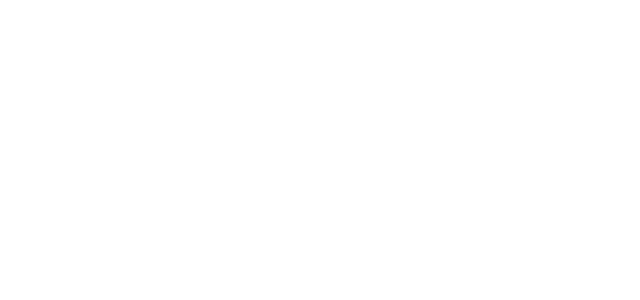
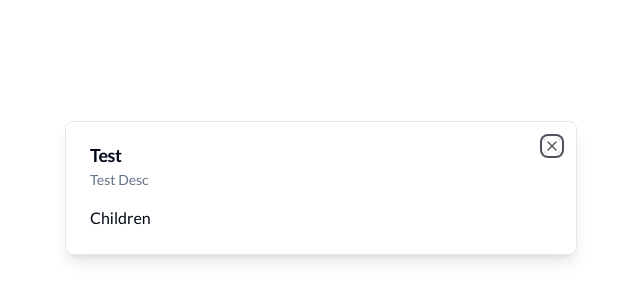
Before and after one commit to adenugbamichael/ecommerce-admin, a Next.js app: page / in a window 1280 px wide. Shown: the part 212-512 px from the top of the page, without its empty margins (319-959 px from the left). Built offline with nearby package versions, Linux system fonts and the light colour scheme.

Commit message:
install.. dependencies

```diff
--- a/app/(root)/page.tsx
+++ b/app/(root)/page.tsx
@@ -1,8 +1,13 @@
-import { Button } from "@/components/ui/button"
-import { UserButton } from "@clerk/nextjs"
+"use client"
+
+import { Modal } from "@/components/ui/modal"
 
 const SetupPage = () => {
-  return <UserButton afterSignOutUrl='/' />
+  return (
+    <Modal title='Test' description='Test Desc' isOpen onClose={() => {}}>
+      Children
+    </Modal>
+  )
 }
 
 export default SetupPage
--- /dev/null
+++ b/components/ui/dialog.tsx
@@ -0,0 +1,123 @@
+"use client"
+
+import * as React from "react"
+import * as DialogPrimitive from "@radix-ui/react-dialog"
+import { X } from "lucide-react"
+
+import { cn } from "@/lib/utils"
+
+const Dialog = DialogPrimitive.Root
+
+const DialogTrigger = DialogPrimitive.Trigger
+
+const DialogPortal = ({
+  className,
+  ...props
+}: DialogPrimitive.DialogPortalProps) => (
+  <DialogPrimitive.Portal className={cn(className)} {...props} />
+)
+DialogPortal.displayName = DialogPrimitive.Portal.displayName
+
+const DialogOverlay = React.forwardRef<
+  React.ElementRef<typeof DialogPrimitive.Overlay>,
+  React.ComponentPropsWithoutRef<typeof DialogPrimitive.Overlay>
+>(({ className, ...props }, ref) => (
+  <DialogPrimitive.Overlay
+    ref={ref}
+    className={cn(
+      "fixed inset-0 z-50 bg-background/80 backdrop-blur-sm data-[state=open]:animate-in data-[state=closed]:animate-out data-[state=closed]:fade-out-0 data-[state=open]:fade-in-0",
+      className
+    )}
+    {...props}
+  />
+))
+DialogOverlay.displayName = DialogPrimitive.Overlay.displayName
+
+const DialogContent = React.forwardRef<
+  React.ElementRef<typeof DialogPrimitive.Content>,
+  React.ComponentPropsWithoutRef<typeof DialogPrimitive.Content>
+>(({ className, children, ...props }, ref) => (
+  <DialogPortal>
+    <DialogOverlay />
+    <DialogPrimitive.Content
+      ref={ref}
+      className={cn(
+        "fixed left-[50%] top-[50%] z-50 grid w-full max-w-lg translate-x-[-50%] translate-y-[-50%] gap-4 border bg-background p-6 shadow-lg duration-200 data-[state=open]:animate-in data-[state=closed]:animate-out data-[state=closed]:fade-out-0 data-[state=open]:fade-in-0 data-[state=closed]:zoom-out-95 data-[state=open]:zoom-in-95 data-[state=closed]:slide-out-to-left-1/2 data-[state=closed]:slide-out-to-top-[48%] data-[state=open]:slide-in-from-left-1/2 data-[state=open]:slide-in-from-top-[48%] sm:rounded-lg md:w-full",
+        className
+      )}
+      {...props}
+    >
+      {children}
+      <DialogPrimitive.Close className="absolute right-4 top-4 rounded-sm opacity-70 ring-offset-background transition-opacity hover:opacity-100 focus:outline-none focus:ring-2 focus:ring-ring focus:ring-offset-2 disabled:pointer-events-none data-[state=open]:bg-accent data-[state=open]:text-muted-foreground">
+        <X className="h-4 w-4" />
+        <span className="sr-only">Close</span>
+      </DialogPrimitive.Close>
+    </DialogPrimitive.Content>
+  </DialogPortal>
+))
+DialogContent.displayName = DialogPrimitive.Content.displayName
+
+const DialogHeader = ({
+  className,
+  ...props
+}: React.HTMLAttributes<HTMLDivElement>) => (
+  <div
+    className={cn(
+      "flex flex-col space-y-1.5 text-center sm:text-left",
+      className
+    )}
+    {...props}
+  />
+)
+DialogHeader.displayName = "DialogHeader"
+
+const DialogFooter = ({
+  className,
+  ...props
+}: React.HTMLAttributes<HTMLDivElement>) => (
+  <div
+    className={cn(
+      "flex flex-col-reverse sm:flex-row sm:justify-end sm:space-x-2",
+      className
+    )}
+    {...props}
+  />
+)
+DialogFooter.displayName = "DialogFooter"
+
+const DialogTitle = React.forwardRef<
+  React.ElementRef<typeof DialogPrimitive.Title>,
+  React.ComponentPropsWithoutRef<typeof DialogPrimitive.Title>
+>(({ className, ...props }, ref) => (
+  <DialogPrimitive.Title
+    ref={ref}
+    className={cn(
+      "text-lg font-semibold leading-none tracking-tight",
+      className
+    )}
+    {...props}
+  />
+))
+DialogTitle.displayName = DialogPrimitive.Title.displayName
+
+const DialogDescription = React.forwardRef<
+  React.ElementRef<typeof DialogPrimitive.Description>,
+  React.ComponentPropsWithoutRef<typeof DialogPrimitive.Description>
+>(({ className, ...props }, ref) => (
+  <DialogPrimitive.Description
+    ref={ref}
+    className={cn("text-sm text-muted-foreground", className)}
+    {...props}
+  />
+))
+DialogDescription.displayName = DialogPrimitive.Description.displayName
+
+export {
+  Dialog,
+  DialogTrigger,
+  DialogContent,
+  DialogHeader,
+  DialogFooter,
+  DialogTitle,
+  DialogDescription,
+}
--- /dev/null
+++ b/components/ui/modal.tsx
@@ -0,0 +1,43 @@
+"use client"
+
+import {
+  Dialog,
+  DialogContent,
+  DialogDescription,
+  DialogHeader,
+  DialogTitle,
+} from "@/components/ui/dialog"
+
+interface ModalProps {
+  title: string
+  description: string
+  isOpen: boolean
+  onClose: () => void
+  children?: React.ReactNode
+}
+
+export const Modal: React.FC<ModalProps> = ({
+  title,
+  description,
+  isOpen,
+  onClose,
+  children,
+}) => {
+  const onChange = (open: boolean) => {
+    if (!open) {
+      onClose()
+    }
+  }
+
+  return (
+    <Dialog open={isOpen} onOpenChange={onChange}>
+      <DialogContent>
+        <DialogHeader>
+          <DialogTitle>{title}</DialogTitle>
+          <DialogDescription>{description}</DialogDescription>
+        </DialogHeader>
+        {children}
+      </DialogContent>
+    </Dialog>
+  )
+}
```
Also changed, not shown: package.json (+24 -1 lines), 1 other file (tests, documents, lock files or other folders).
